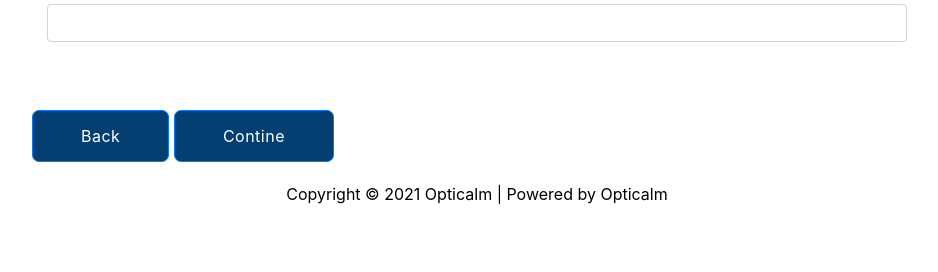
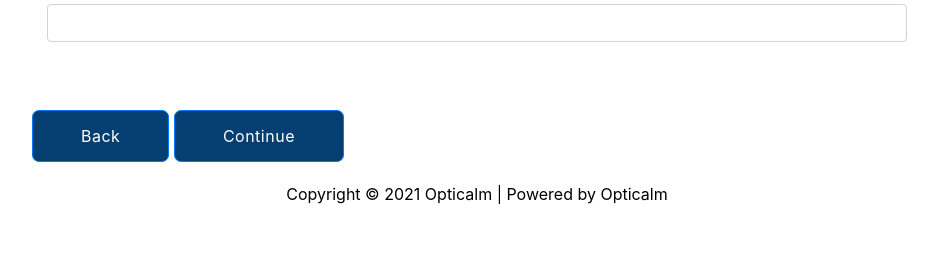
Before and after one commit to algonquin-college-sat/opticalm, a PHP site: page /index2.php in a window 1280 px wide. Shown: the part 784-1056 px from the top of the page, without its empty margins (163-1101 px from the left). Run offline with PHP 8.4, Linux system fonts and the light colour scheme; some libraries are stand-ins or nearby versions.

Commit message:
Fixed typo.

```diff
--- a/index2.php
+++ b/index2.php
@@ -153,7 +153,7 @@ if (!empty($_POST['difficulties'])) {
       <br></br>
       <a href="index2.php" class="btn btn-primary">Back</a>
       <button type="submit" value="Continue" class="btn btn-primary">
-        Contine
+        Continue
       </button>
     </form>
   </div>
```
